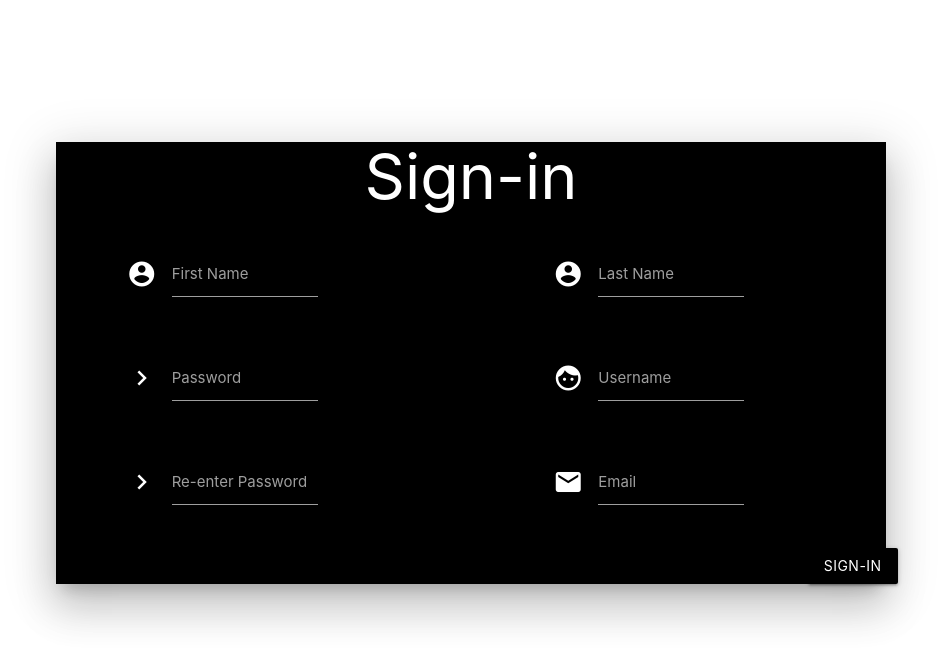
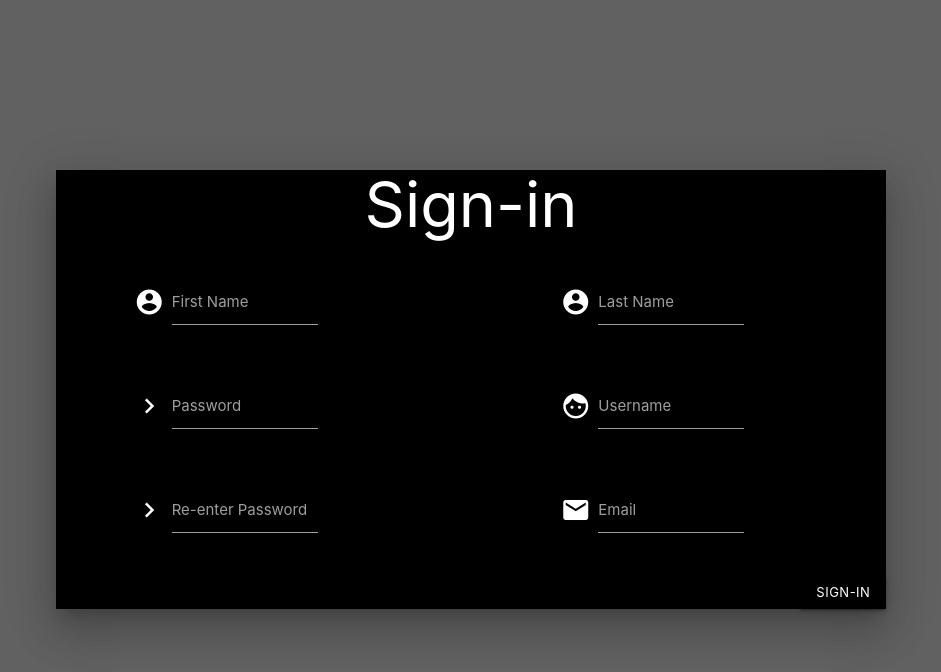
Before and after one commit to Gotvna/Site-portfolio-php, a PHP site: page /inscription.php in a window 1280 px wide. Shown: the top 672 px of the page, without its empty margins (169-1110 px from the left). Run offline with PHP 8.4, Linux system fonts and the light colour scheme.

Commit message:
Reset fichiers

```diff
--- a/css/style_inscription.css
+++ b/css/style_inscription.css
@@ -5,7 +5,7 @@ h1{
     color: #fff;
 }
 .box-sign-in{
-    margin-top: 100px;
+    margin-top: 10%;
 }
 .input-field .prefix{
     color: white;
--- a/inscription.php
+++ b/inscription.php
@@ -1,5 +1,5 @@
 <!DOCTYPE html>
-<html lang="en">
+<html lang="en" class="grey darken-2">
 <head>
   <meta charset="UTF-8">
   <meta http-equiv="X-UA-Compatible" content="IE=edge">
@@ -16,7 +16,7 @@
 
     <!--First Modal Structure -->
 
-<div class="row box-sign-in">
+<div class="row box-sign-in center-align">
     <div class="col l2 m2 s2"></div>
         <div class="col s8 m8 l8">
                 <div class="black modal-content z-depth-5">
@@ -42,8 +42,8 @@
                                 <div class="col l1 m1 s1"></div>
                                 <div class="input-field col l3 m3 s3">
                                     <i class="material-icons prefix">chevron_right</i>
-                                    <input id="password" type="password" class="white-text validate" name="passphrase" required>
-                                    <label for="password">Password</label>
+                                    <input id="passphrase" type="password" class="white-text validate" name="passphrase" onkeyup='check();' required>
+                                    <label for="passphrase">Password</label>
                                 </div>
                                 <div class="input-field col l3 offset-l3 m3 offset-m3 s3 offset-s3">
                                     <i class="material-icons prefix">face</i>
@@ -56,8 +56,8 @@
                                 <div class="col l1 m1 s1"></div>
                                 <div class="input-field col l3 m3 s3">
                                     <i class="material-icons prefix">chevron_right</i>
-                                    <input id="passwordCheck" type="password" class="white-text validate" name="passphrase" required>
-                                    <label for="passwordCheck">Re-enter Password</label>
+                                    <input id="passphrasecheck" type="password" class="white-text validate" name="passphrasecheck" onkeyup='check();' required>
+                                    <label for="passphrasecheck">Re-enter Password</label>
                                 </div>
                                 <div class="input-field col l3 offset-l3 m3 offset-m3 s3 offset-s3">
                                     <i class="material-icons prefix">email</i>
@@ -65,8 +65,8 @@
                                     <label for="email">Email</label>
                                 </div>
                             </div>
+                            <a class="waves-effect waves-light btn modal-trigger right black btn-small" href="#modal1">Sign-in</a>
                         </div>
-                        <a class="waves-effect waves-light btn modal-trigger right black" href="#modal1">Sign-in</a>
                         <div id="modal1" class="modal">
                             <div class="modal-content">
                                 <h4>THANKS YOU</h4>
--- a/js/script.js
+++ b/js/script.js
@@ -417,9 +417,13 @@ endAudio:  'https://inventwithpython.com/pickup.wav'
 });
 
 
-$('#passphrase, #passphrasecheck').on('keyup', function () {
-  if ($('#passphrase').val() == $('#passphrasecheck').val()) {
-    $('#message').html('Matching').css('color', 'green');
-  } else
-    $('#message').html('Not Matching').css('color', 'red');
-});
+var check = function() {
+  if (document.getElementById('passphrase').value ==
+    document.getElementById('passphrasecheck').value) {
+    document.getElementById('message').style.color = 'green';
+    document.getElementById('message').innerHTML = 'matching';
+  } else {
+    document.getElementById('message').style.color = 'red';
+    document.getElementById('message').innerHTML = 'not matching';
+  }
+}
```
